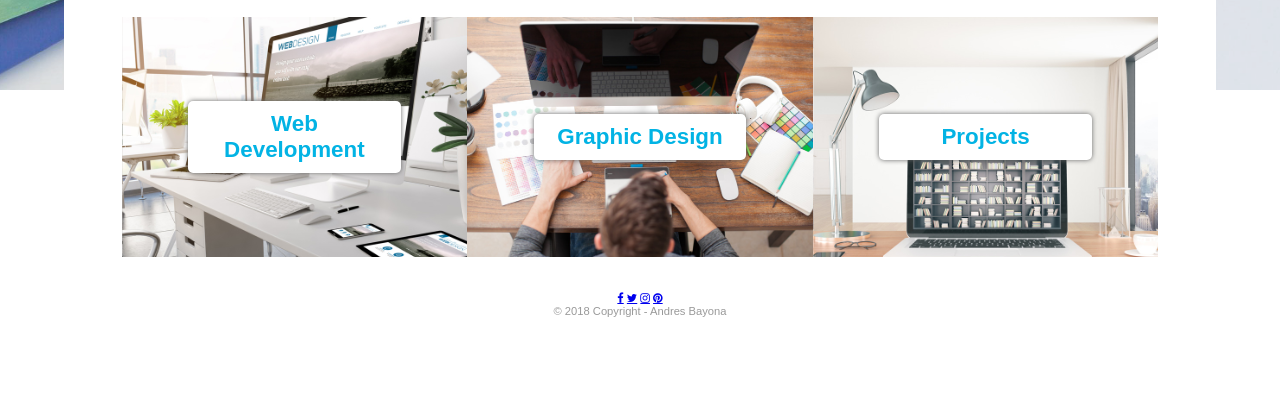
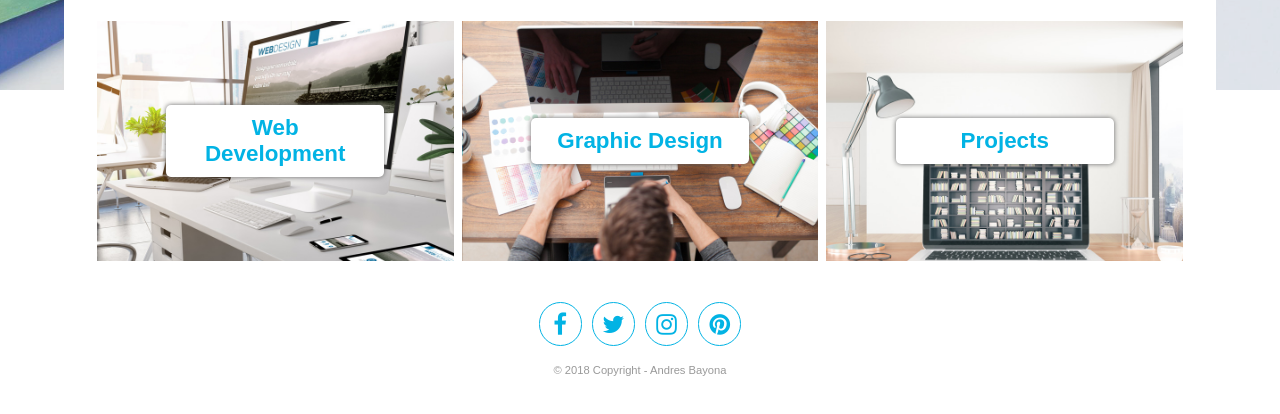
Before and after one commit to anderbay/Project_1_Udacity, a plain HTML site: page index.html in a window 1280 px wide. Shown: the part 660-1074 px from the top of the page. Before the commit the page ends 1010 px from the top, so only its background shows below. Drawn offline with Linux system fonts and the light colour scheme; a web font is replaced by a local one.

Commit message:
Add files via upload

```diff
--- a/css/styles.css
+++ b/css/styles.css
@@ -6,6 +6,7 @@
   src: local('Open Sans Light'), local('OpenSans-Light'), url(https://fonts.gstatic.com/s/opensans/v15/DXI1ORHCpsQm3Vp6mXoaTQ7aC6SjiAOpAWOKfJDfVRY.woff2) format('woff2');
   unicode-range: U+0460-052F, U+1C80-1C88, U+20B4, U+2DE0-2DFF, U+A640-A69F, U+FE2E-FE2F;
 }
+
 /* cyrillic */
 @font-face {
   font-family: 'Open Sans';
@@ -14,6 +15,7 @@
   src: local('Open Sans Light'), local('OpenSans-Light'), url(https://fonts.gstatic.com/s/opensans/v15/DXI1ORHCpsQm3Vp6mXoaTRdwxCXfZpKo5kWAx_74bHs.woff2) format('woff2');
   unicode-range: U+0400-045F, U+0490-0491, U+04B0-04B1, U+2116;
 }
+
 /* greek-ext */
 @font-face {
   font-family: 'Open Sans';
@@ -22,6 +24,7 @@
   src: local('Open Sans Light'), local('OpenSans-Light'), url(https://fonts.gstatic.com/s/opensans/v15/DXI1ORHCpsQm3Vp6mXoaTZ6vnaPZw6nYDxM4SVEMFKg.woff2) format('woff2');
   unicode-range: U+1F00-1FFF;
 }
+
 /* greek */
 @font-face {
   font-family: 'Open Sans';
@@ -30,6 +33,7 @@
   src: local('Open Sans Light'), local('OpenSans-Light'), url(https://fonts.gstatic.com/s/opensans/v15/DXI1ORHCpsQm3Vp6mXoaTfy1_HTwRwgtl1cPga3Fy3Y.woff2) format('woff2');
   unicode-range: U+0370-03FF;
 }
+
 /* vietnamese */
 @font-face {
   font-family: 'Open Sans';
@@ -38,6 +42,7 @@
   src: local('Open Sans Light'), local('OpenSans-Light'), url(https://fonts.gstatic.com/s/opensans/v15/DXI1ORHCpsQm3Vp6mXoaTfgrLsWo7Jk1KvZser0olKY.woff2) format('woff2');
   unicode-range: U+0102-0103, U+0110-0111, U+1EA0-1EF9, U+20AB;
 }
+
 /* latin-ext */
 @font-face {
   font-family: 'Open Sans';
@@ -46,6 +51,7 @@
   src: local('Open Sans Light'), local('OpenSans-Light'), url(https://fonts.gstatic.com/s/opensans/v15/DXI1ORHCpsQm3Vp6mXoaTYjoYw3YTyktCCer_ilOlhE.woff2) format('woff2');
   unicode-range: U+0100-024F, U+0259, U+1E00-1EFF, U+20A0-20AB, U+20AD-20CF, U+2C60-2C7F, U+A720-A7FF;
 }
+
 /* latin */
 @font-face {
   font-family: 'Open Sans';
@@ -54,6 +60,7 @@
   src: local('Open Sans Light'), local('OpenSans-Light'), url(https://fonts.gstatic.com/s/opensans/v15/DXI1ORHCpsQm3Vp6mXoaTRampu5_7CjHW5spxoeN3Vs.woff2) format('woff2');
   unicode-range: U+0000-00FF, U+0131, U+0152-0153, U+02BB-02BC, U+02C6, U+02DA, U+02DC, U+2000-206F, U+2074, U+20AC, U+2122, U+2212, U+2215;
 }
+
 /* cyrillic-ext */
 @font-face {
   font-family: 'Open Sans';
@@ -62,6 +69,7 @@
   src: local('Open Sans Regular'), local('OpenSans-Regular'), url(https://fonts.gstatic.com/s/opensans/v15/K88pR3goAWT7BTt32Z01m4X0hVgzZQUfRDuZrPvH3D8.woff2) format('woff2');
   unicode-range: U+0460-052F, U+1C80-1C88, U+20B4, U+2DE0-2DFF, U+A640-A69F, U+FE2E-FE2F;
 }
+
 /* cyrillic */
 @font-face {
   font-family: 'Open Sans';
@@ -70,6 +78,7 @@
   src: local('Open Sans Regular'), local('OpenSans-Regular'), url(https://fonts.gstatic.com/s/opensans/v15/RjgO7rYTmqiVp7vzi-Q5UYX0hVgzZQUfRDuZrPvH3D8.woff2) format('woff2');
   unicode-range: U+0400-045F, U+0490-0491, U+04B0-04B1, U+2116;
 }
+
 /* greek-ext */
 @font-face {
   font-family: 'Open Sans';
@@ -78,6 +87,7 @@
   src: local('Open Sans Regular'), local('OpenSans-Regular'), url(https://fonts.gstatic.com/s/opensans/v15/LWCjsQkB6EMdfHrEVqA1KYX0hVgzZQUfRDuZrPvH3D8.woff2) format('woff2');
   unicode-range: U+1F00-1FFF;
 }
+
 /* greek */
 @font-face {
   font-family: 'Open Sans';
@@ -86,6 +96,7 @@
   src: local('Open Sans Regular'), local('OpenSans-Regular'), url(https://fonts.gstatic.com/s/opensans/v15/xozscpT2726on7jbcb_pAoX0hVgzZQUfRDuZrPvH3D8.woff2) format('woff2');
   unicode-range: U+0370-03FF;
 }
+
 /* vietnamese */
 @font-face {
   font-family: 'Open Sans';
@@ -94,6 +105,7 @@
   src: local('Open Sans Regular'), local('OpenSans-Regular'), url(https://fonts.gstatic.com/s/opensans/v15/59ZRklaO5bWGqF5A9baEEYX0hVgzZQUfRDuZrPvH3D8.woff2) format('woff2');
   unicode-range: U+0102-0103, U+0110-0111, U+1EA0-1EF9, U+20AB;
 }
+
 /* latin-ext */
 @font-face {
   font-family: 'Open Sans';
@@ -102,6 +114,7 @@
   src: local('Open Sans Regular'), local('OpenSans-Regular'), url(https://fonts.gstatic.com/s/opensans/v15/u-WUoqrET9fUeobQW7jkRYX0hVgzZQUfRDuZrPvH3D8.woff2) format('woff2');
   unicode-range: U+0100-024F, U+0259, U+1E00-1EFF, U+20A0-20AB, U+20AD-20CF, U+2C60-2C7F, U+A720-A7FF;
 }
+
 /* latin */
 @font-face {
   font-family: 'Open Sans';
@@ -110,6 +123,7 @@
   src: local('Open Sans Regular'), local('OpenSans-Regular'), url(https://fonts.gstatic.com/s/opensans/v15/cJZKeOuBrn4kERxqtaUH3ZBw1xU1rKptJj_0jans920.woff2) format('woff2');
   unicode-range: U+0000-00FF, U+0131, U+0152-0153, U+02BB-02BC, U+02C6, U+02DA, U+02DC, U+2000-206F, U+2074, U+20AC, U+2122, U+2212, U+2215;
 }
+
 /* devanagari */
 @font-face {
   font-family: 'Rajdhani';
@@ -118,6 +132,7 @@
   src: local('Rajdhani Medium'), local('Rajdhani-Medium'), url(https://fonts.gstatic.com/s/rajdhani/v7/fMdPRPskyY3ckg8ymVQ5Nvkqa6bqz2MWWNAbes-nCbE.woff2) format('woff2');
   unicode-range: U+0900-097F, U+1CD0-1CF6, U+1CF8-1CF9, U+200B-200D, U+20A8, U+20B9, U+25CC, U+A830-A839, U+A8E0-A8FB;
 }
+
 /* latin-ext */
 @font-face {
   font-family: 'Rajdhani';
@@ -126,6 +141,7 @@
   src: local('Rajdhani Medium'), local('Rajdhani-Medium'), url(https://fonts.gstatic.com/s/rajdhani/v7/fMdPRPskyY3ckg8ymVQ5NqE8kM4xWR1_1bYURRojRGc.woff2) format('woff2');
   unicode-range: U+0100-024F, U+0259, U+1E00-1EFF, U+20A0-20AB, U+20AD-20CF, U+2C60-2C7F, U+A720-A7FF;
 }
+
 /* latin */
 @font-face {
   font-family: 'Rajdhani';
@@ -134,6 +150,7 @@
   src: local('Rajdhani Medium'), local('Rajdhani-Medium'), url(https://fonts.gstatic.com/s/rajdhani/v7/fMdPRPskyY3ckg8ymVQ5Nogp9Q8gbYrhqGlRav_IXfk.woff2) format('woff2');
   unicode-range: U+0000-00FF, U+0131, U+0152-0153, U+02BB-02BC, U+02C6, U+02DA, U+02DC, U+2000-206F, U+2074, U+20AC, U+2122, U+2212, U+2215;
 }
+
 /* devanagari */
 @font-face {
   font-family: 'Rajdhani';
@@ -142,6 +159,7 @@
   src: local('Rajdhani Bold'), local('Rajdhani-Bold'), url(https://fonts.gstatic.com/s/rajdhani/v7/kcO_Mk7pjy8jlu86STaVz_kqa6bqz2MWWNAbes-nCbE.woff2) format('woff2');
   unicode-range: U+0900-097F, U+1CD0-1CF6, U+1CF8-1CF9, U+200B-200D, U+20A8, U+20B9, U+25CC, U+A830-A839, U+A8E0-A8FB;
 }
+
 /* latin-ext */
 @font-face {
   font-family: 'Rajdhani';
@@ -150,6 +168,7 @@
   src: local('Rajdhani Bold'), local('Rajdhani-Bold'), url(https://fonts.gstatic.com/s/rajdhani/v7/kcO_Mk7pjy8jlu86STaVz6E8kM4xWR1_1bYURRojRGc.woff2) format('woff2');
   unicode-range: U+0100-024F, U+0259, U+1E00-1EFF, U+20A0-20AB, U+20AD-20CF, U+2C60-2C7F, U+A720-A7FF;
 }
+
 /* latin */
 @font-face {
   font-family: 'Rajdhani';
@@ -313,7 +332,7 @@ p {
 
 .cols {
   display: flex;
-  width: 90%;
+  width: 95%;
   margin: 0 auto;
 }
 
@@ -323,6 +342,7 @@ p {
   height: 15rem;
   justify-content: center;
   align-items: center;
+  border: 0.3rem #fff solid;
 }
 
 .web {
@@ -344,8 +364,37 @@ img {
 footer {
   text-align: center;
   font-size: 0.7rem;
-  margin: 2rem 0;
+  margin: 2.5rem 0;
   color: #999;
+}
+
+.socialMedia {
+  height: 3rem;
+  padding: 0 0 1rem;
+  display: flex;
+  justify-content: center;
+  align-items: center;
+}
+
+.fa.fa-facebook, .fa.fa-twitter, .fa.fa-instagram, .fa.fa-pinterest {
+    padding: 15px;
+    font-size: 1.5rem;
+    text-decoration: none;
+    height: 0.7rem;
+    width: 0.7rem;
+    margin: 5px;
+    border-radius: 100%;
+    border: 1px solid #02b3e4;
+    color: #02b3e4;
+    display: flex;
+    justify-content: center;
+    align-items: center;
+}
+
+.fa:hover {
+    color: #999;
+    border: 1px solid #999;
+    font-size: 1.7rem;
 }
 
 /* Tablet: iPad size section */
@@ -392,7 +441,6 @@ footer {
     height: 50rem;
     margin: -130px auto 0;
   }
-
 }
 
 /* Mobile: Nexus 5 size section */
```
